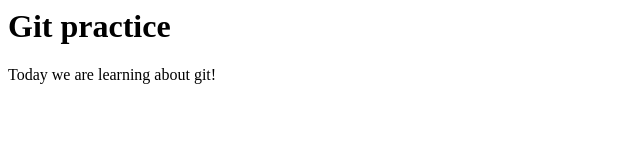
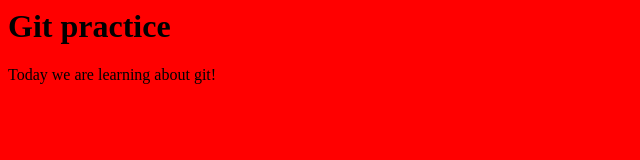
Before and after one commit to mccartjw/cse102, a plain HTML site: page index.html in a window 1280 px wide. Shown: the whole page, without its empty margins (0-640 px from the left). Drawn offline with Linux system fonts and the light colour scheme.

Commit message:
Changing the background color

```diff
--- a/index.html
+++ b/index.html
@@ -1,6 +1,7 @@
 <html>
 <head>
 	<title>git lab</title>
+	<link rel="stylesheet" type="text/css" href="git.css">
 <body>
 	<h1>Git practice</h1>
 		<p>Today we are learning about git!</p>
```
